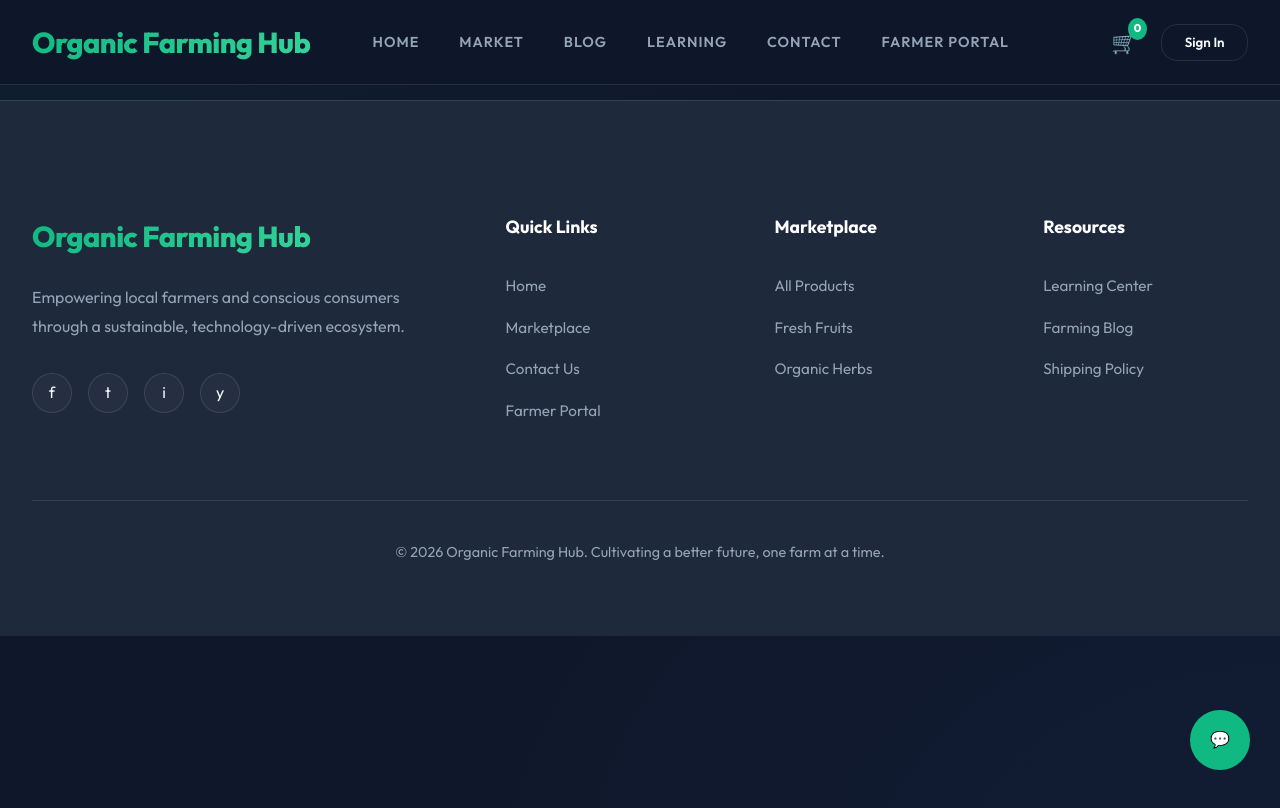
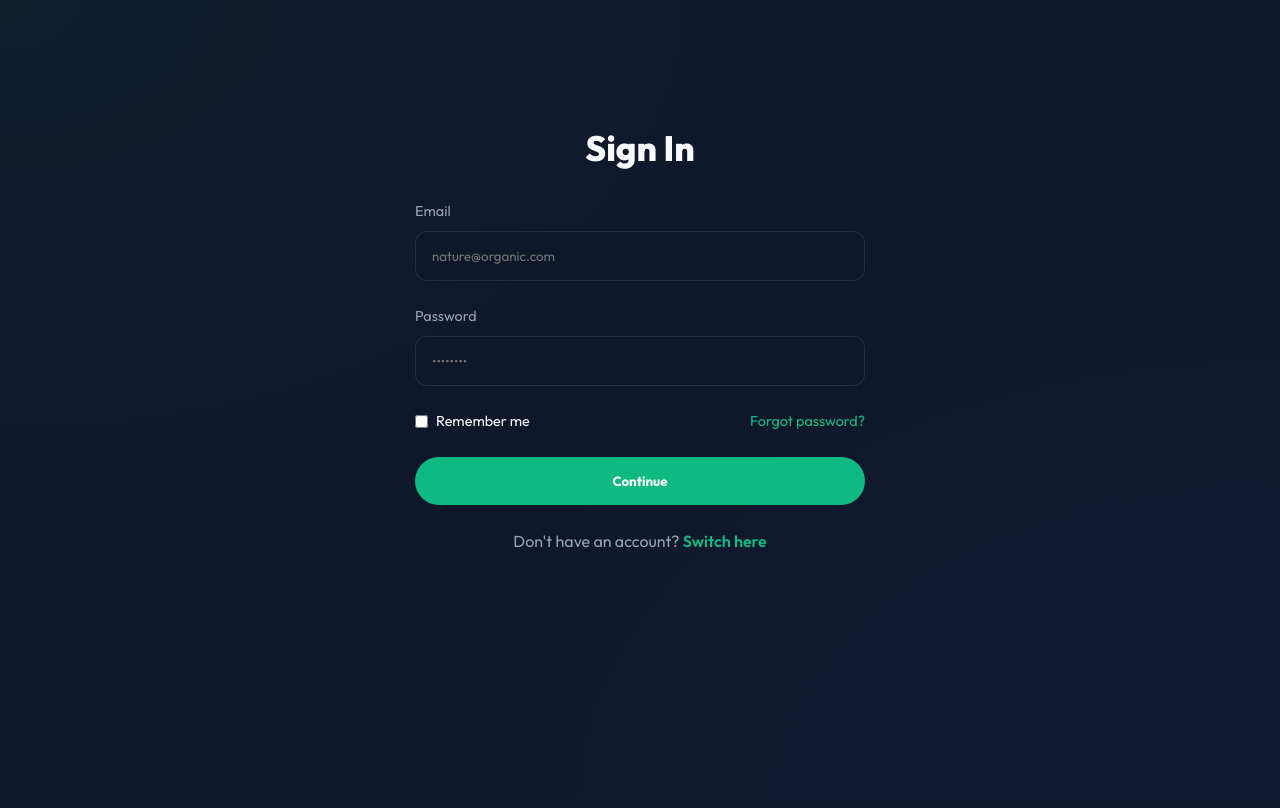
Before and after one commit to ram399613/organic-farming, a website: page public/index.html in a window 1280 px wide. Drawn offline with Linux system fonts and the light colour scheme; no server answers.

Commit message:
fix: ensure navbar and footer are hidden initially in html to prevent flash of content

```diff
--- a/public/index.html
+++ b/public/index.html
@@ -17,7 +17,7 @@
     </div>
     <div id="toast-container"></div>
 
-    <nav class="glass-nav">
+    <nav class="glass-nav" style="display: none;">
         <div class="nav-container">
             <a href="#" class="logo" onclick="app.navigate('home')">Organic Farming Hub</a>
             <ul class="nav-links">
@@ -40,7 +40,7 @@
 
     <main>
         <!-- LOGIN VIEW -->
-        <div id="login-view" class="view-section" style="display: none;">
+        <div id="login-view" class="view-section" style="display: block;">
             <div class="container" style="padding: 120px 20px; display: flex; justify-content: center; align-items: center; min-height: 80vh;">
                 <div class="auth-card" style="width: 100%; max-width: 450px;">
                     <h2 id="auth-title" class="category-title" style="margin-bottom: 1.5rem; text-align: center;">Sign In</h2>
@@ -537,7 +537,7 @@
     </main>
 
     <!-- FOOTER -->
-    <footer class="premium-footer">
+    <footer class="premium-footer" style="display: none;">
         <div class="container">
             <div class="footer-grid">
                 <div class="footer-brand">
@@ -605,7 +605,7 @@
         </div>
 
     <!-- CHATBOT -->
-    <div id="chatbot-trigger" onclick="app.toggleChat()"><span class="chat-icon">💬</span></div>
+    <div id="chatbot-trigger" onclick="app.toggleChat()" style="display: none;"><span class="chat-icon">💬</span></div>
     <div id="chatbot-window" style="display: none;">
         <div class="chat-header">
             <div>
```
